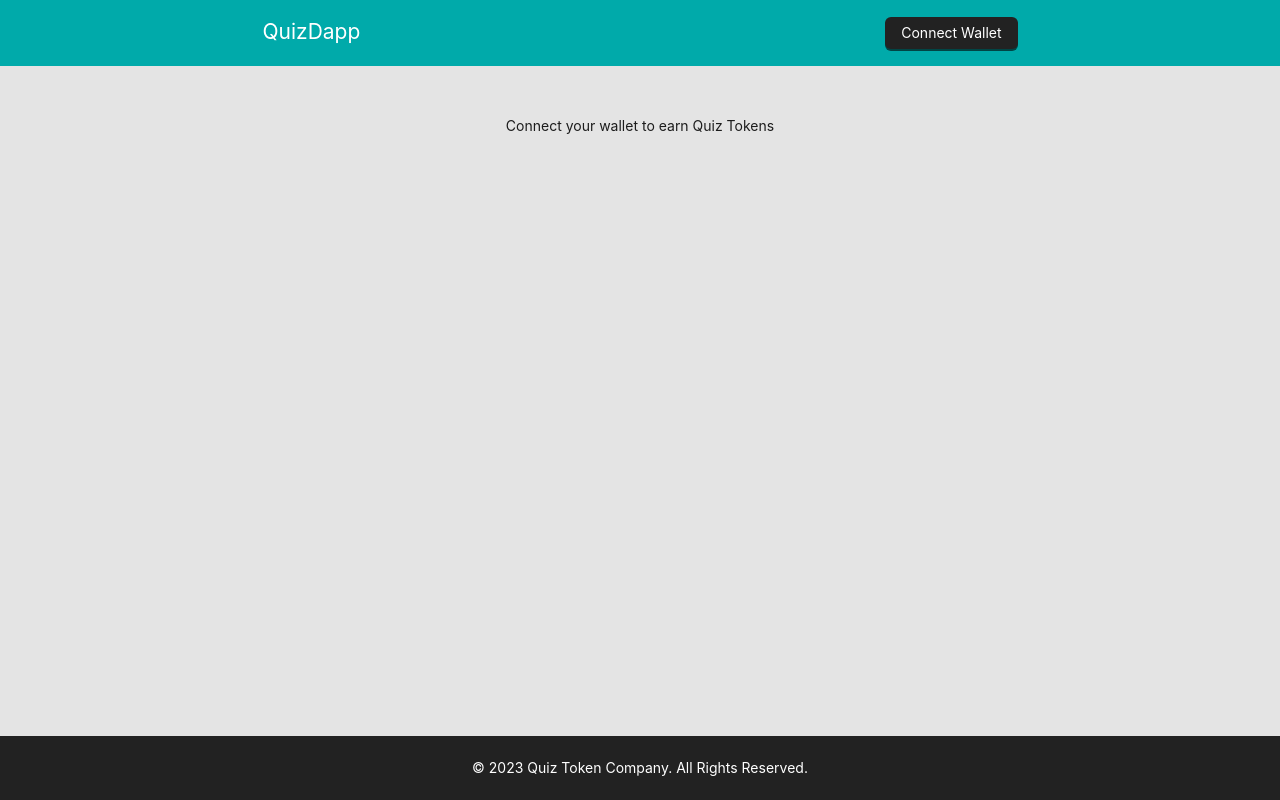
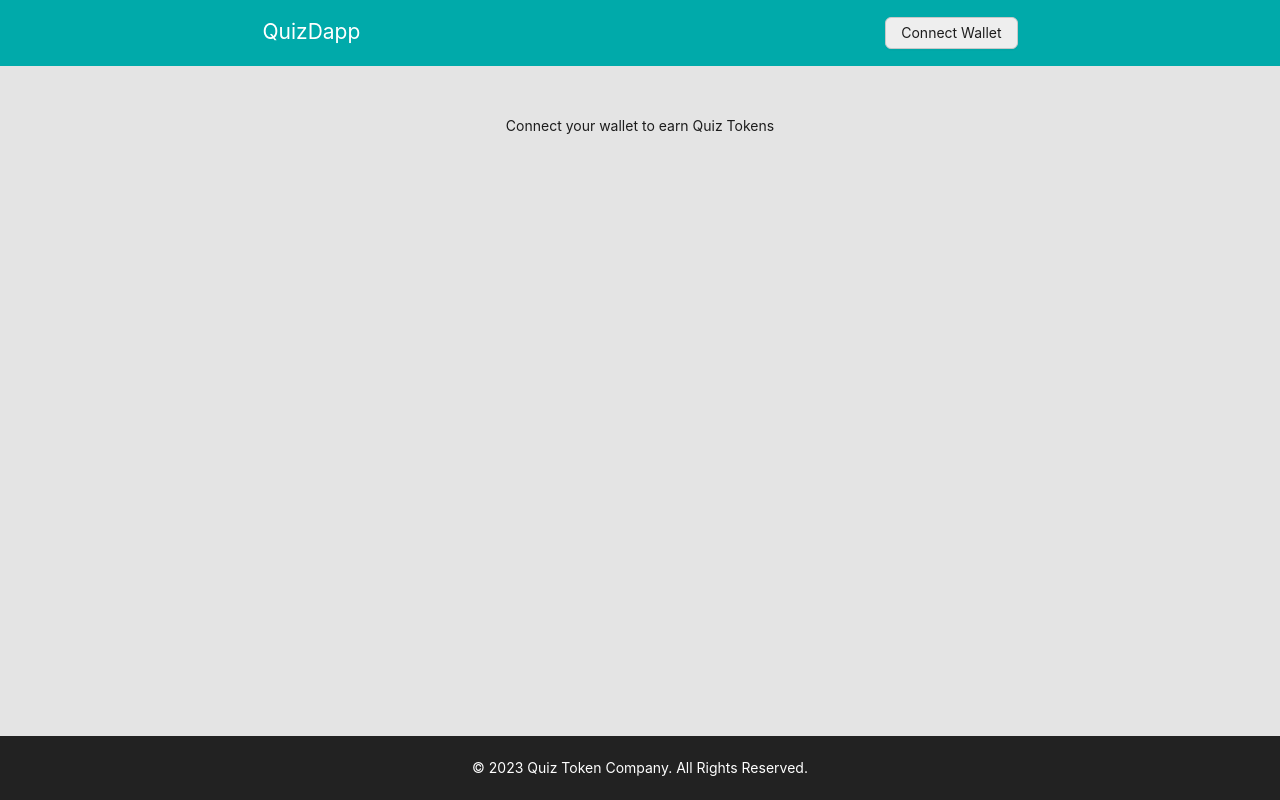
Before and after one commit to RodrigoCSolari/quiz-dapp, a Next.js app: page / in a window 1280 px wide. Built offline with nearby package versions, Linux system fonts and the light colour scheme.

Commit message:
feat: add conection button

```diff
--- /dev/null
+++ b/components/ButtonWallet/index.tsx
@@ -0,0 +1,36 @@
+import { getConfig } from "@/config";
+import useWallet from "@/hooks/useWallet";
+import { showShortAccountId } from "@/lib/util";
+import { RetweetOutlined } from "@ant-design/icons";
+import { Button } from "antd";
+
+const config = getConfig();
+
+export const ButtonWallet = () => {
+  const { address, chainId, connect, disconnect, swichToGoerli } = useWallet();
+
+  if (!address) {
+    return <Button onClick={connect}>Connect Wallet</Button>;
+  }
+
+  if (address && chainId !== Number(config.chainId)) {
+    return (
+      <Button
+        icon={<RetweetOutlined />}
+        onClick={swichToGoerli}
+        type="primary"
+        danger
+      >
+        Change Network
+      </Button>
+    );
+  }
+
+  return (
+    <>
+      <Button type="primary" onClick={disconnect}>
+        {showShortAccountId(address)}
+      </Button>
+    </>
+  );
+};
--- a/components/Header/index.tsx
+++ b/components/Header/index.tsx
@@ -1,5 +1,6 @@
 import { header, menu } from "./index.style";
-import { Button, Col, Row } from "antd";
+import { ButtonWallet } from "../ButtonWallet";
+import { Col, Row } from "antd";
 import Link from "next/link";
 
 export default function Header(): JSX.Element {
@@ -11,7 +12,7 @@ export default function Header(): JSX.Element {
         </Link>
       </Col>
       <Col flex={1}>
-        <Button type="primary">Connect Wallet</Button>
+        <ButtonWallet />
       </Col>
     </Row>
   );
```
